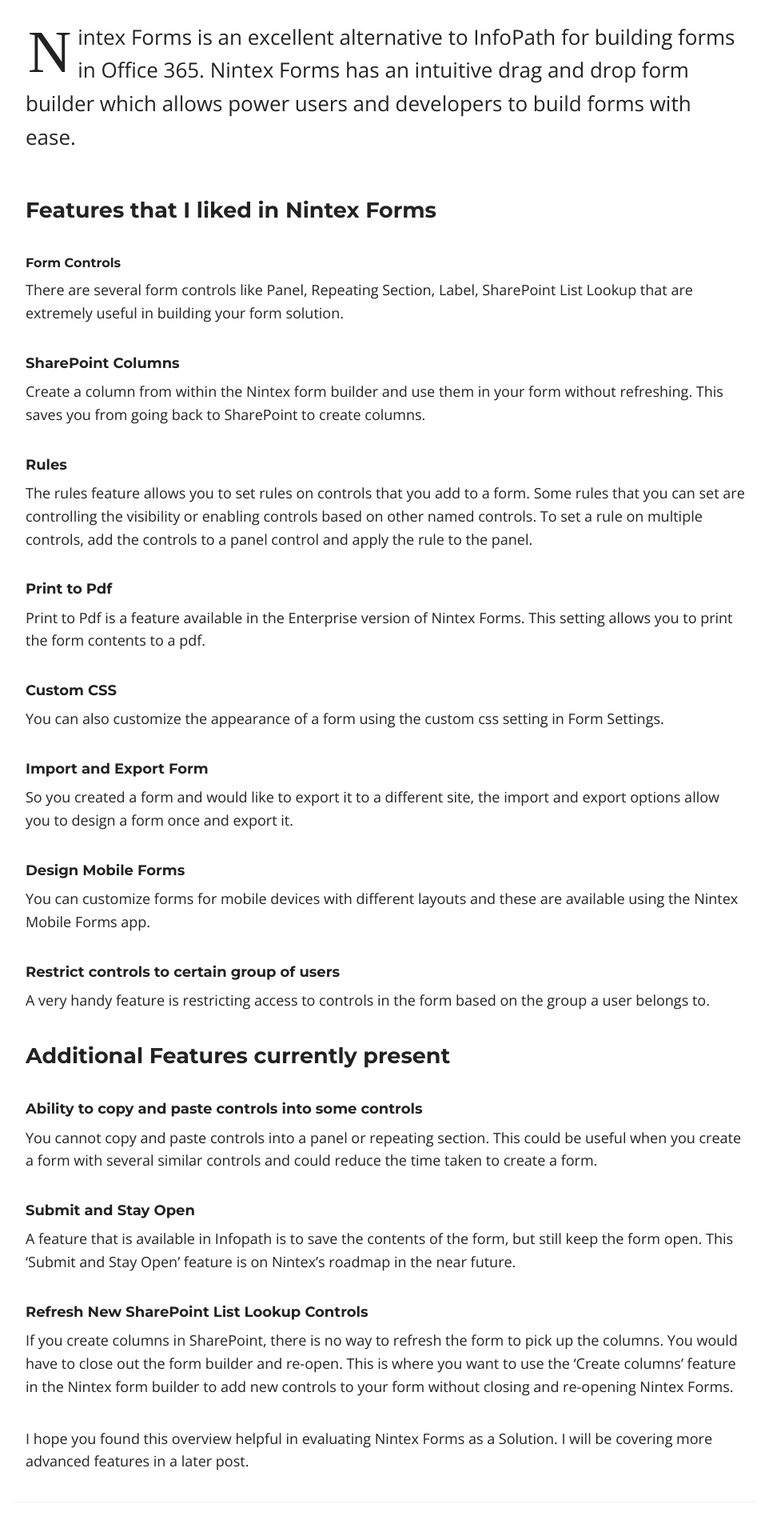
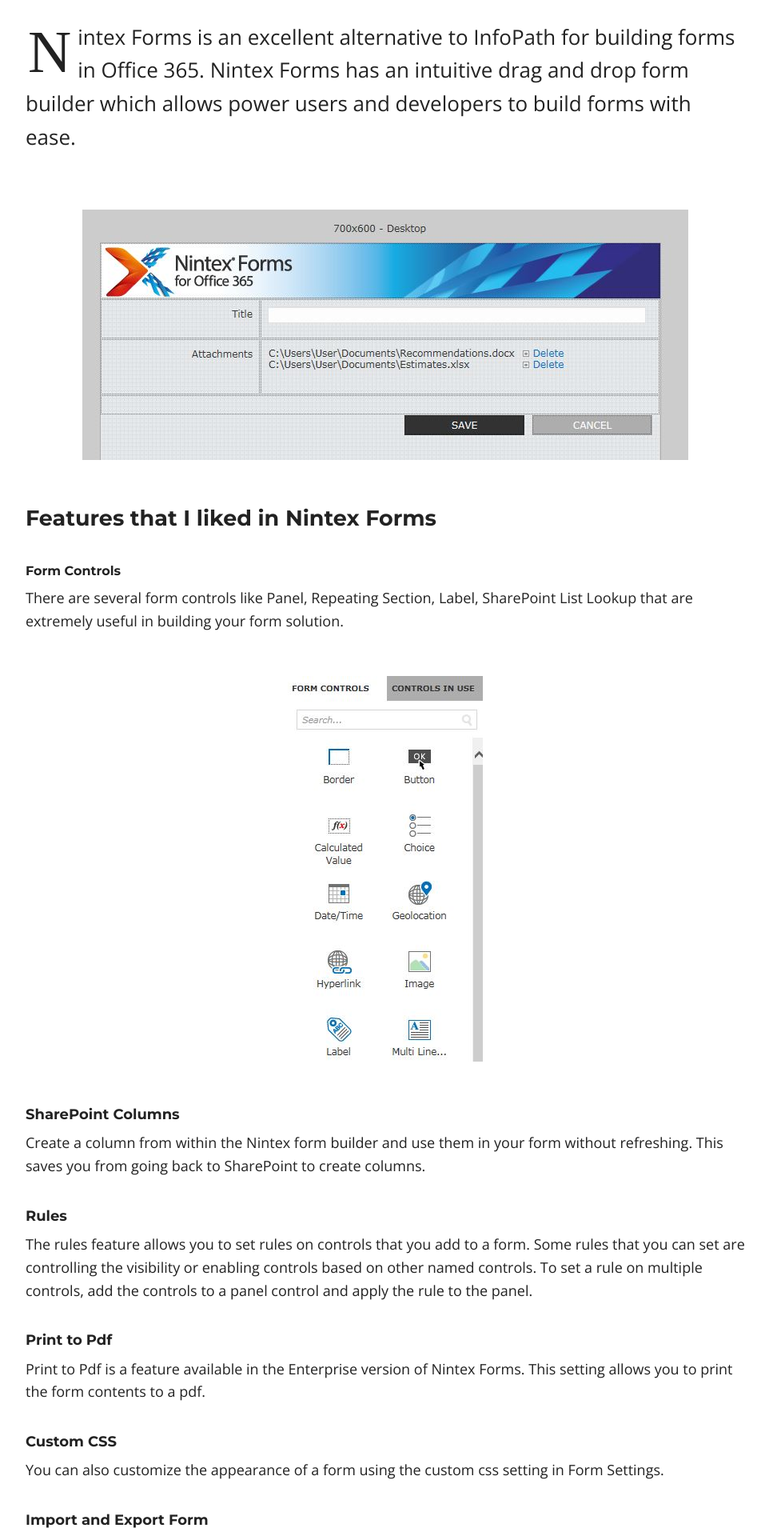
Before and after one commit to ldsouza/ldsouza.github.io, a Jekyll site: the page built from _posts/2016-10-03-nintex-forms-for-office-365-an-overview.md, in a window 1280 px wide. Shown: the part 580-2500 px from the top of the page at 80% size, without its empty margins (158-1120 px from the left). Built offline with Jekyll 4.4.1, drawn with Linux system fonts in a browser that asks for light colours; nearby versions of some CDN libraries.

Commit message:
nintex forms

```diff
--- a/_posts/2016-10-03-nintex-forms-for-office-365-an-overview.md
+++ b/_posts/2016-10-03-nintex-forms-for-office-365-an-overview.md
@@ -14,11 +14,15 @@
 ---
 Nintex Forms is an excellent alternative to InfoPath for building forms in Office 365. Nintex Forms has an intuitive drag and drop form builder which allows power users and developers to build forms with ease.
 
+![Image]({{ site.url }}/images/blog/nintex-forms-for-office-365-an-overview/Nintex-Forms-1.JPG)
+
 ### Features that I liked in Nintex Forms
 <p></p>
 
 ###### Form Controls
 There are several form controls like Panel, Repeating Section, Label, SharePoint List Lookup that are extremely useful in building your form solution.
+
+![Image]({{ site.url }}/images/blog/nintex-forms-for-office-365-an-overview/Nintex-Forms-Controls.JPG)
 
 ##### SharePoint Columns
 Create a column from within the Nintex form builder and use them in your form without refreshing. This saves you from going back to SharePoint to create columns.
```
Also changed, not shown: images/blog/nintex-forms-for-office-365-an-overview/Nintex-Forms-1.JPG (added), images/blog/nintex-forms-for-office-365-an-overview/Nintex-Forms-Controls.JPG (added).
